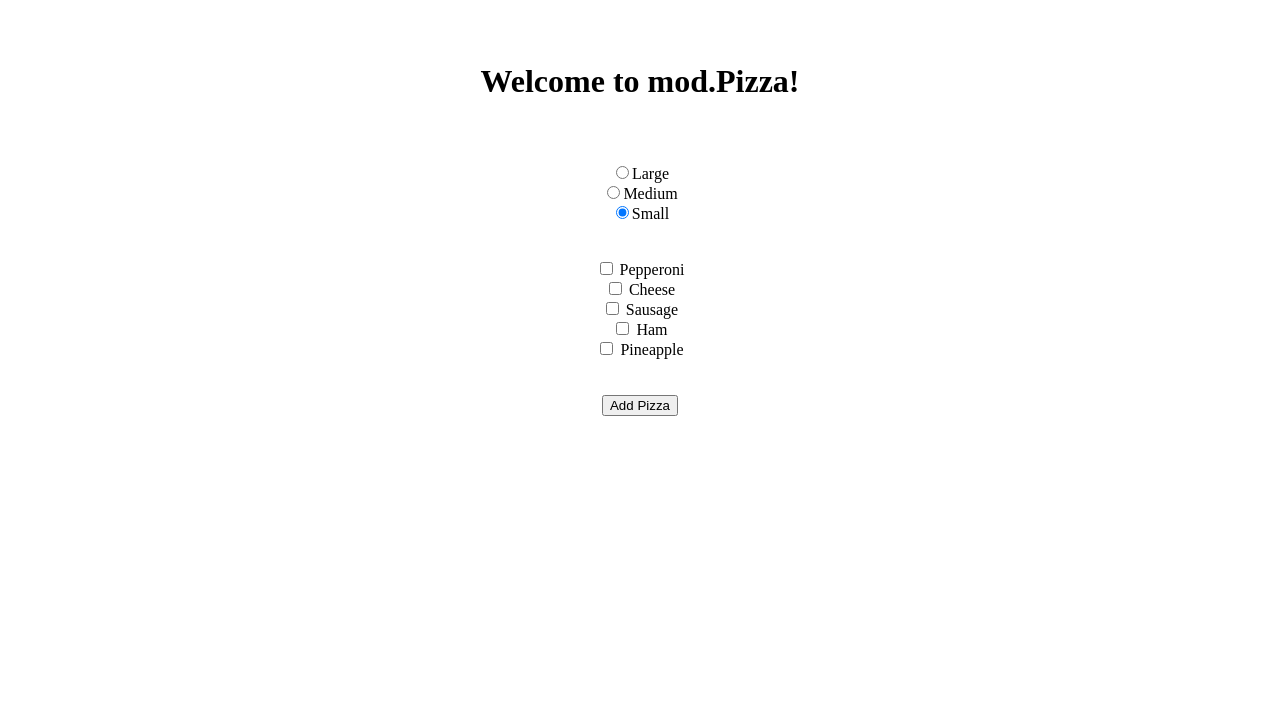
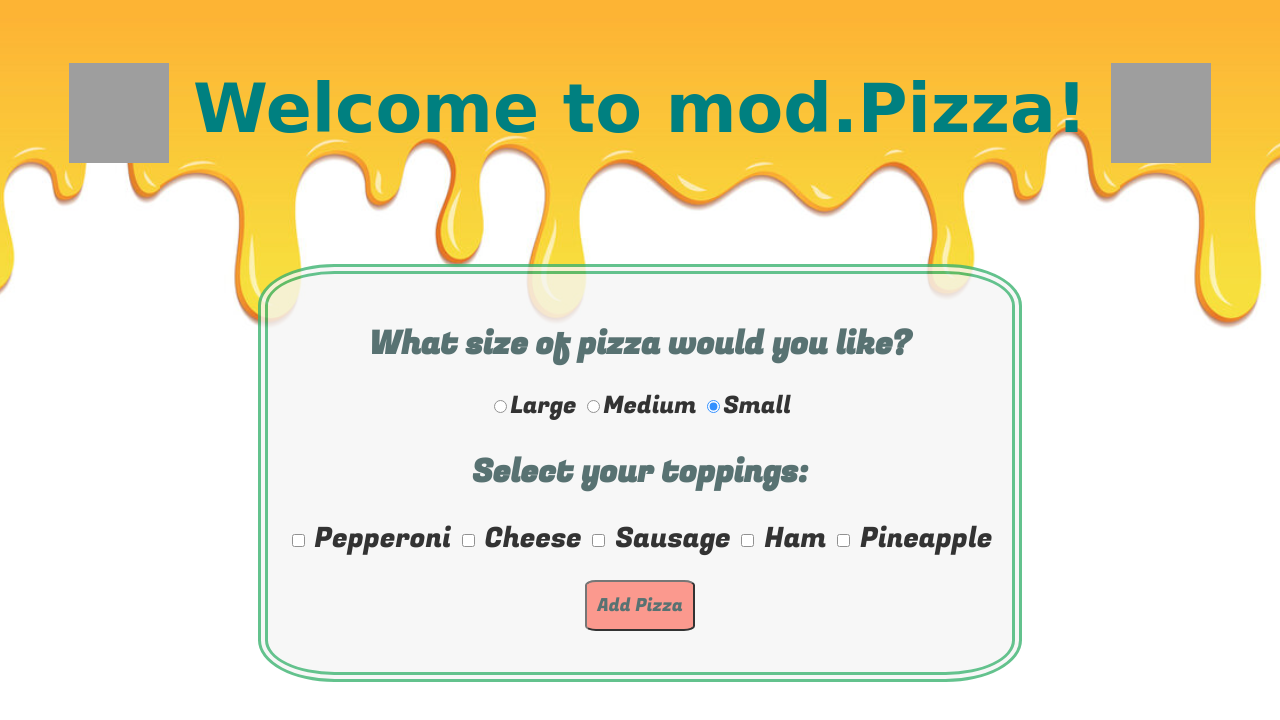
Before and after one commit to modJordan/pizzaParlor, a plain HTML site: page index.html in a window 1280 px wide. Drawn offline with Linux system fonts and the light colour scheme; grey boxes are pictures that could not be loaded; a web font is replaced by a local one.

Commit message:
Finished CSS styling for webpage.

```diff
--- a/css/styles.css
+++ b/css/styles.css
@@ -1,17 +1,92 @@
-.hidden {
-  display: none;
+body {
+  background-image: url(/img/cheese.jpg);
+  background-repeat: repeat-x;
+  background-size: 75%;
+  background-position: top;
+  background-attachment: fixed;
 }
 
 .container {
   text-align: center;
   margin-top: 5%;
-  margin-bottom: 5%;
+  margin-bottom: 8%;
+  font-family: 'Fugaz One', cursive;
+}
+
+.img {
+  height: 100px;
+  width: 100px;
+  vertical-align: middle;
+}
+
+.containerBackground {
+  text-align: center;
+  width: fit-content;
+  margin: auto;
+  border-style: double;
+  border-color: mediumseagreen;
+  border-width: 10px;
+  border-radius: 10%;
+  background-color: whitesmoke;
+  opacity: 80%;
+  padding: 20px;
 }
 
 .pizzaSize {
   text-align: center;
 }
 
+.styleSizeButtons {
+  font-family: 'Fugaz One', cursive;
+  margin-top: 2%;
+  margin-bottom: 3%;
+  font-size: 24px;
+}
+
 .pizzaToppings {
   text-align: center;
+  font-family: 'Fugaz One', cursive;
+  margin-top: 3%;
+  margin-bottom: 3%;
+  font-size: 28px;
 }
+
+.header {
+  font-family: 'Shrikhand', cursive;
+  color: teal;
+  font-size: 68px;
+  vertical-align: middle;
+}
+
+.header2 {
+  font-family: 'Fugaz One', cursive;
+  color: darkslategray;
+  font-size: 32px;
+  text-align: center;
+  margin-bottom: 20px;
+}
+
+.button {
+  margin-top: 3%;
+  color: darkslategrey;
+  background-color: salmon;
+  border: solid color darkgray;
+  border-width: 2px;
+  border-radius: 10%;
+  font-family: Fugaz One, cursive;
+  padding: 10px;
+  font-size: 18px;
+}
+
+.pizzaPrice {
+  font-family: 'Fugaz One', cursive;
+  color: darkslategray;
+  font-size: larger;
+  margin-bottom: 20px;
+  display: inline;
+  width: 80%;
+}
+
+.hidden {
+  display: none;
+}
--- a/index.html
+++ b/index.html
@@ -4,58 +4,57 @@
 <head>
   <link href="css/styles.css" rel="stylesheet" type="text/css">
   <script src="js/scripts.js"></script>
+  <link rel="preconnect" href="https://fonts.googleapis.com">
+  <link rel="preconnect" href="https://fonts.gstatic.com" crossorigin>
+  <link href="https://fonts.googleapis.com/css2?family=Fugaz+One&family=Shrikhand&display=swap" rel="stylesheet">
   <title>Pizza Time! </title>
 </head>
 
 <body>
   <div class="container">
-    <h1>Welcome to mod.Pizza!</h1>
+
+    <h1 class="header"><img class="img" src="https://i.gifer.com/7cJ2.gif"> Welcome to mod.Pizza! <img class="img"
+        src="https://i.gifer.com/7cJ2.gif"></h1>
   </div>
   <div class="pizzaSize">
-    <form id="radio-form">
+    <div class="containerBackground">
+      <h2 class="header2">What size of pizza would you like?</h2>
+      <form id="radio-form" class="styleSizeButtons">
         <label>
           <input type="radio" value="large" name="size" checked>Large</label>
-      <br />
         <label>
           <input type="radio" value="medium" name="size" checked>Medium</label>
-      <br />
         <label>
           <input type="radio" value="small" name="size" checked>Small</label>
-      <br />
-      <br />
-      <br />
       </form>
+      <h2 class="header2">Select your toppings:</h2>
       <div class="pizzaToppings">
         <form id="checkbox-form">
           <input type="checkbox" id="pepperoni" name="toppings" value="pepperoni">
           <label for="pepperoni">Pepperoni</label>
-        <br />
+
           <input type="checkbox" id="cheese" name="toppings" value="cheese">
           <label for="cheese">Cheese</label>
-        <br />
+
           <input type="checkbox" id="sausage" name="toppings" value="sausage">
           <label for="sausage">Sausage</label>
-        <br />
+
           <input type="checkbox" id="ham" name="toppings" value="ham">
           <label for="ham">Ham</label>
-        <br />
+
           <input type="checkbox" id="pineapple" name="toppings" value="pineapple">
           <label for="pineapple">Pineapple</label>
           <br />
-        <br />
-        <br />
-        <button type="button" id="addPizza">Add Pizza</button>
+
+          <button type="button" class="button" id="addPizza">Add Pizza</button>
         </form>
+      </div>
     </div>
 
 
     <div id="pizzaPrice" class="hidden">
-      <h1 class="output">For a </h1>
-      <h1 id="sizeInfo"></h1>
-      <h1> with </h1>
-      <h1 id="toppingInfo">and </h1>
-      <h1>Here's your final price:</h1>
-      <h1>Total <span class="total"></span></h1>
+      <h2 class="header2">For a <span id="sizeInfo"></span> with <span id="toppingInfo" class="header2"> toppings</span>
+        <h2 class="header2">Your total is: $<span class="total"></span></h2>
     </div>
   </div>
   </div>
```
Also changed, not shown: js/scripts.js (+0 -21 lines), img/cheese.jpg (added). Lines whose indentation alone changed are shown as unchanged.
